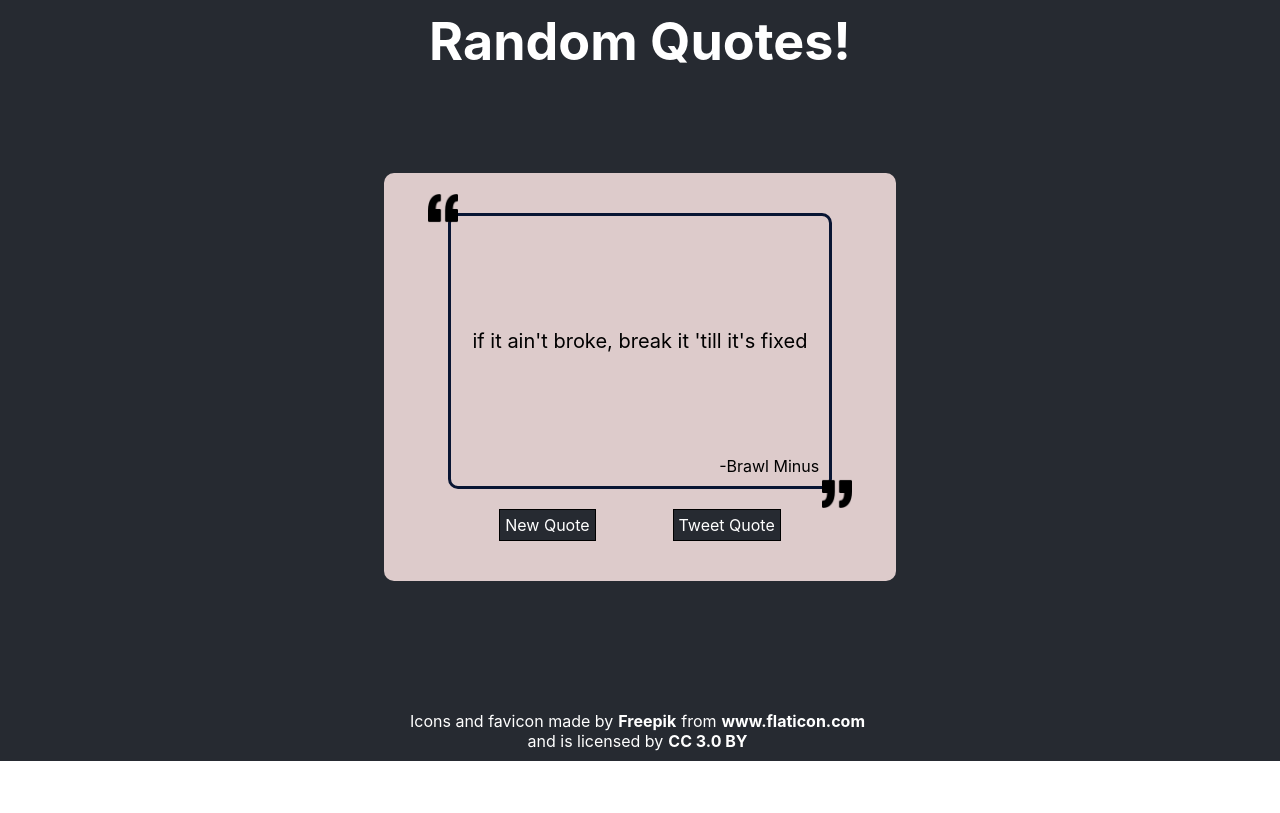
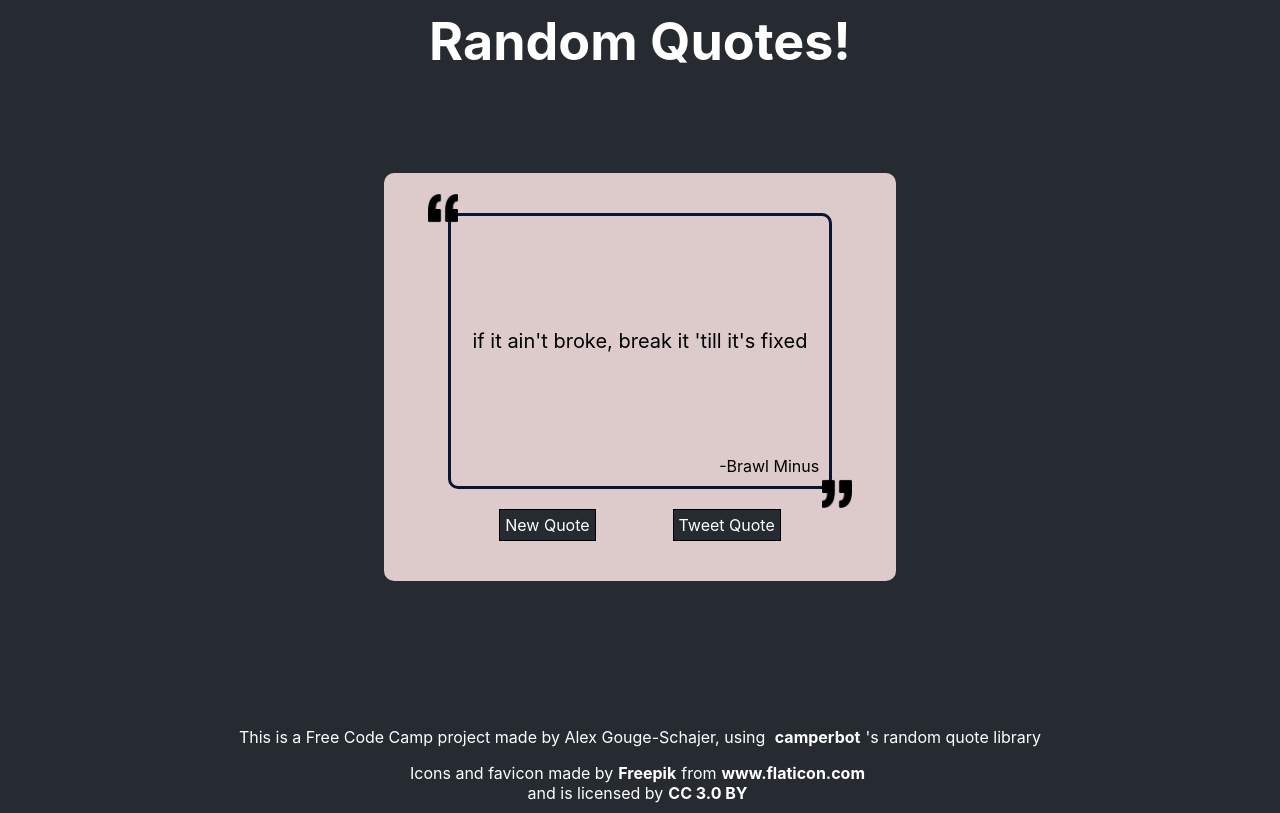
Before and after one commit to thegouge/fcc-random-quote, a React (Create React App) app: page / in a window 1280 px wide. Built offline with nearby package versions, Linux system fonts and the light colour scheme; no server answers.

Commit message:
updated footer

```diff
--- a/src/components/Footer.js
+++ b/src/components/Footer.js
@@ -4,6 +4,13 @@ import "../css/footer.css";
 const Footer = (props) => {
   return (
     <footer style={{backgroundColor: props.background}}>
+      <p>
+        This is a Free Code Camp project made by Alex Gouge-Schajer, using{" "}
+        <a href="https://gist.github.com/camperbot/5a022b72e96c4c9585c32bf6a75f62d9/">
+          camperbot
+        </a>
+        's random quote library
+      </p>
       Icons and favicon made by
       <a className="footerA" href="https://www.freepik.com/" title="Freepik">
         Freepik
--- a/src/css/App.css
+++ b/src/css/App.css
@@ -22,6 +22,3 @@ body,
   justify-self: center;
   flex-direction: column;
 }
-
-@media only screen and (max-width: 700px) {
-}
```
Also changed, not shown: 1 other file (tests, documents, lock files or other folders).
